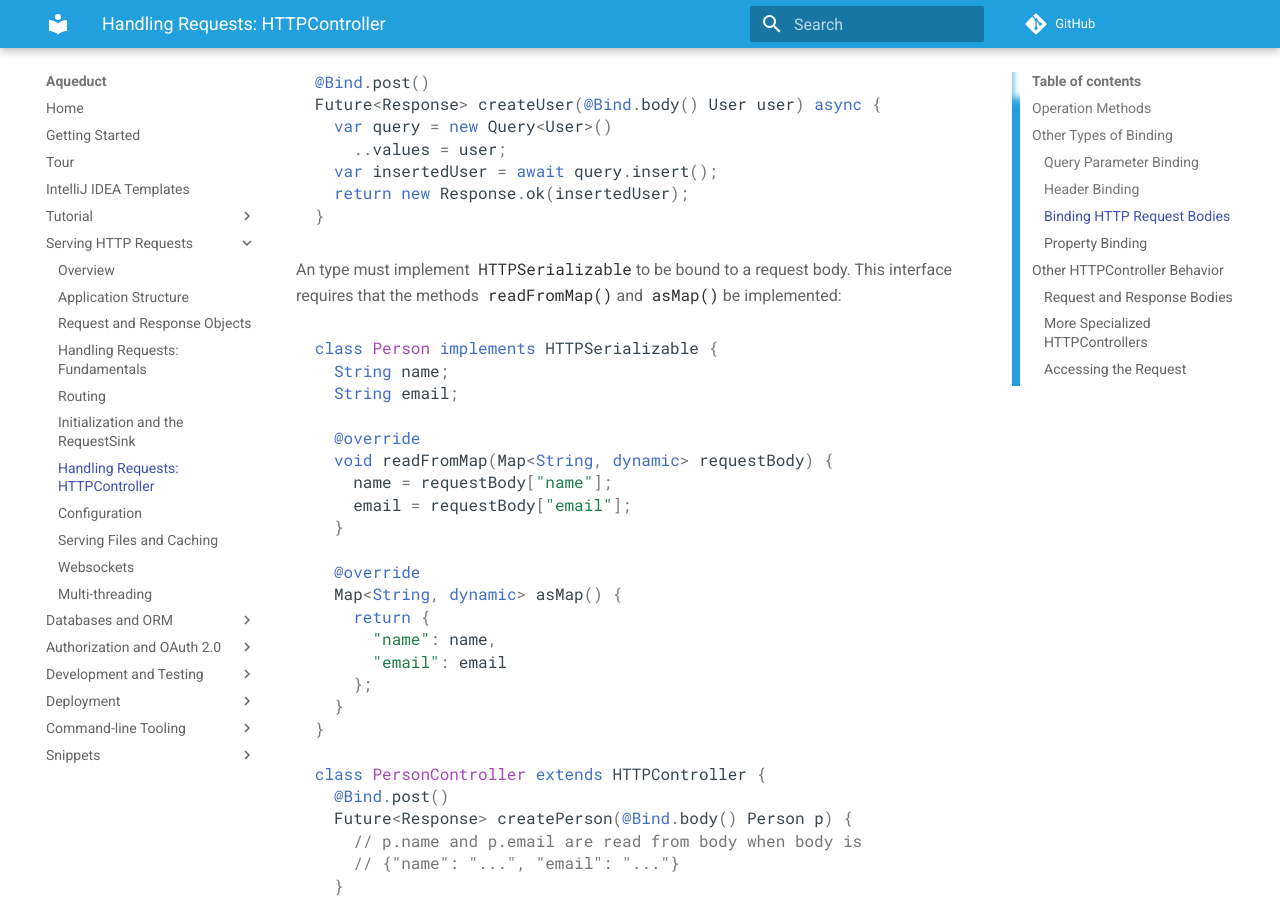
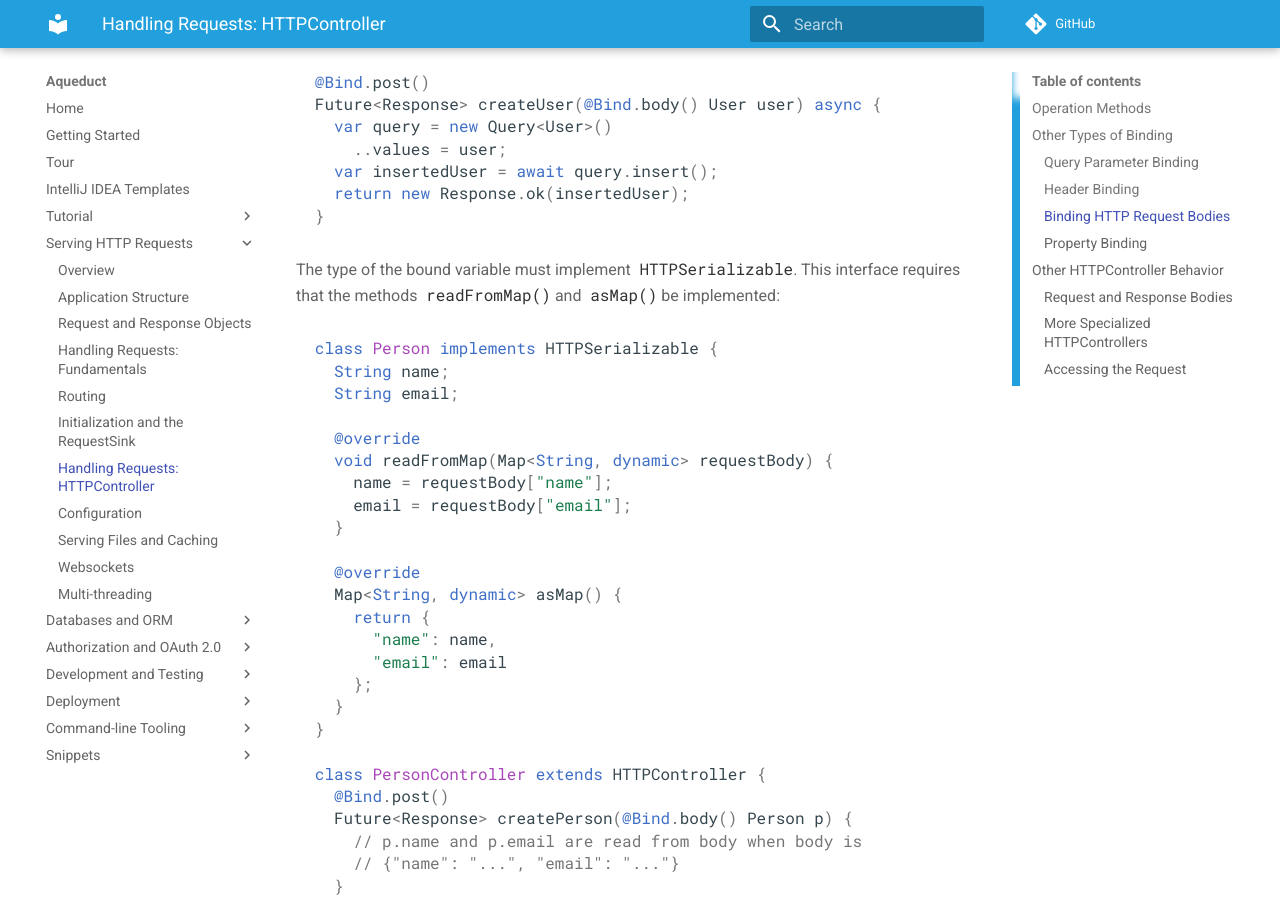
Before and after one commit to stablekernel/aqueduct, an MkDocs documentation site: the page built from source/docs/http/http_controller.md, in a window 1280 px wide and 900 px high, scrolled down 5072 px. Built offline with MkDocs 1.6.1 and Material for MkDocs 9.7.7, drawn with Linux system fonts in a browser that asks for light colours; comment, search, counter and statistics services are not loaded; old or Windows-style settings are respelled for this version of MkDocs.

Commit message:
typo fix

````diff
--- a/source/docs/http/http_controller.md
+++ b/source/docs/http/http_controller.md
@@ -172,7 +172,7 @@ Future<Response> createUser(@Bind.body() User user) async {
 }
 ```
 
-An type must implement `HTTPSerializable` to be bound to a request body. This interface requires that the methods `readFromMap()` and `asMap()` be implemented:
+The type of the bound variable must implement `HTTPSerializable`. This interface requires that the methods `readFromMap()` and `asMap()` be implemented:
 
 ```dart
 class Person implements HTTPSerializable {
````
